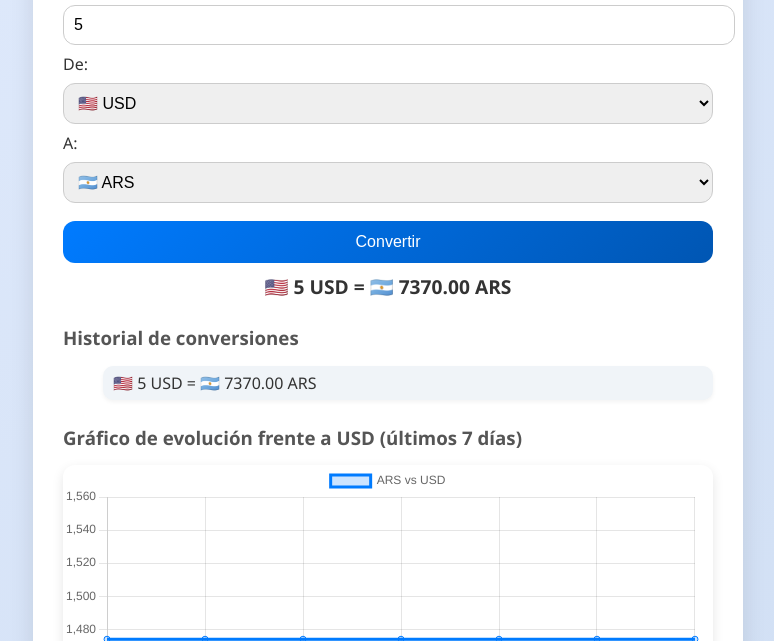
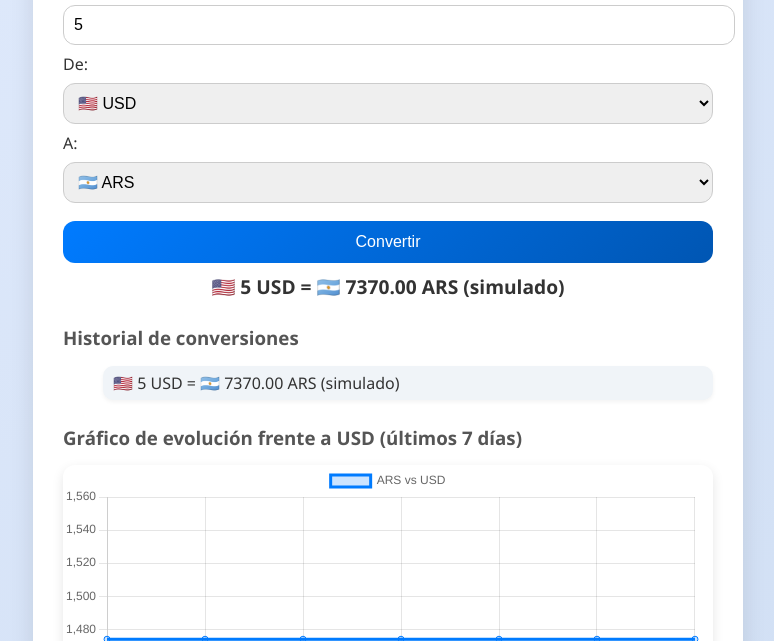
Before and after one commit to NahuBeatZ/conversordemoneda, a website: page index.html in a window 1280 px wide. Both pictures are taken after typing "5" into the empty fields and a click on the button "Convertir". Shown: the part 159-800 px from the top of the page, without its empty margins (252-1026 px from the left). Drawn offline with nearby package versions, Linux system fonts and the light colour scheme; no server answers.

Commit message:
conversor

```diff
--- /dev/null
+++ b/package.json
@@ -0,0 +1,6 @@
+{
+  "dependencies": {
+    "express": "^5.1.0",
+    "node-fetch": "^3.3.2"
+  }
+}
--- a/scripts.js
+++ b/scripts.js
@@ -21,25 +21,27 @@ const listaMonedas = [
   { code: "VES", flag: "🇻🇪" }
 ];
 
-const API_KEY = "5a32de71cc0454cfd6b0060"; // Tu clave de ExchangeRate-API
 let chartMoneda = null;
 
 // Tasas simuladas como respaldo
+
+// Tasas simuladas completas
 const tasasSimuladas = {
-  USD: { USD: 1, EUR: 0.85, ARS: 1474, BRL: 5.3, CNY: 7.1, MXN: 18, CLP: 953, COP: 3872, PEN: 3.48, UYU: 40, BOB: 6.9, PYG: 7122, VES: 165 },
-  EUR: { USD: 1.18, EUR: 1, ARS: 1735, BRL: 6.2, CNY: 8.3, MXN: 21.5, CLP: 1140, COP: 4630, PEN: 4.1, UYU: 46.5, BOB: 8, PYG: 8280, VES: 192 },
-  ARS: { USD: 0.00068, EUR: 0.00058, ARS: 1, BRL: 0.0036, CNY: 0.0048, MXN: 0.012, CLP: 0.62, COP: 2.63, PEN: 0.0023, UYU: 0.027, BOB: 0.004, PYG: 4.84, VES: 0.11 },
-  BRL: { USD: 0.19, EUR: 0.16, ARS: 277, BRL: 1, CNY: 1.34, MXN: 3.39, CLP: 180, COP: 730, PEN: 0.66, UYU: 7.5, BOB: 1.3, PYG: 939, VES: 21.2 },
-  CNY: { USD: 0.14, EUR: 0.12, ARS: 205, BRL: 0.75, CNY: 1, MXN: 2.53, CLP: 135, COP: 550, PEN: 0.5, UYU: 5.2, BOB: 0.9, PYG: 712, VES: 16.5 },
-  MXN: { USD: 0.055, EUR: 0.047, ARS: 18.5, BRL: 0.31, CNY: 0.40, MXN: 1, CLP: 53, COP: 220, PEN: 0.19, UYU: 2.1, BOB: 0.36, PYG: 103, VES: 2.3 },
-  CLP: { USD: 0.0010, EUR: 0.00088, ARS: 0.97, BRL: 0.0056, CNY: 0.0074, MXN: 0.019, CLP: 1, COP: 4.15, PEN: 0.0036, UYU: 0.039, BOB: 0.0069, PYG: 1.95, VES: 0.044 },
-  COP: { USD: 0.00026, EUR: 0.00022, ARS: 0.38, BRL: 0.0014, CNY: 0.0018, MXN: 0.0045, CLP: 0.24, COP: 1, PEN: 0.00087, UYU: 0.009, BOB: 0.0036, PYG: 0.47, VES: 0.011 },
-  PEN: { USD: 0.29, EUR: 0.24, ARS: 425, BRL: 1.51, CNY: 1.99, MXN: 5.2, CLP: 278, COP: 1140, PEN: 1, UYU: 12, BOB: 2.0, PYG: 143, VES: 3.4 },
-  UYU: { USD: 0.025, EUR: 0.021, ARS: 37, BRL: 0.13, CNY: 0.19, MXN: 0.48, CLP: 26, COP: 106, PEN: 0.083, UYU: 1, BOB: 0.17, PYG: 12, VES: 0.29 },
-  BOB: { USD: 0.14, EUR: 0.12, ARS: 210, BRL: 0.77, CNY: 1.1, MXN: 2.8, CLP: 152, COP: 620, PEN: 0.50, UYU: 5.9, BOB: 1, PYG: 72, VES: 1.7 },
-  PYG: { USD: 0.00014, EUR: 0.00012, ARS: 0.21, BRL: 0.0011, CNY: 0.0014, MXN: 0.0097, CLP: 0.51, COP: 2.0, PEN: 0.007, UYU: 0.083, BOB: 0.014, PYG: 1, VES: 0.024 },
-  VES: { USD: 0.0061, EUR: 0.0052, ARS: 9.0, BRL: 0.047, CNY: 0.061, MXN: 0.26, CLP: 14, COP: 57, PEN: 0.29, UYU: 3.4, BOB: 0.59, PYG: 41.7, VES: 1 }
+  USD: { USD:1, EUR:0.85, ARS:1474, BRL:5.3, CNY:7.1, MXN:18, CLP:953, COP:3872, PEN:3.48, UYU:40, BOB:6.9, PYG:7122, VES:165 },
+  EUR: { USD:1.18, EUR:1, ARS:1735, BRL:6.2, CNY:8.3, MXN:21.5, CLP:1140, COP:4630, PEN:4.1, UYU:46.5, BOB:8, PYG:8280, VES:192 },
+  ARS: { USD:0.00068, EUR:0.00058, ARS:1, BRL:0.0036, CNY:0.0048, MXN:0.012, CLP:0.62, COP:2.63, PEN:0.0023, UYU:0.027, BOB:0.004, PYG:4.84, VES:0.11 },
+  BRL: { USD:0.19, EUR:0.16, ARS:277, BRL:1, CNY:1.34, MXN:3.45, CLP:180, COP:730, PEN:0.66, UYU:7.5, BOB:1.28, PYG:931, VES:28 },
+  CNY: { USD:0.14, EUR:0.12, ARS:207, BRL:0.75, CNY:1, MXN:2.58, CLP:134, COP:544, PEN:0.49, UYU:5.6, BOB:0.95, PYG:693, VES:20.9 },
+  MXN: { USD:0.056, EUR:0.047, ARS:81, BRL:0.29, CNY:0.39, MXN:1, CLP:52, COP:212, PEN:0.19, UYU:2.2, BOB:0.37, PYG:145, VES:4.4 },
+  CLP: { USD:0.00105, EUR:0.00088, ARS:1.55, BRL:0.0055, CNY:0.0075, MXN:0.019, CLP:1, COP:4.1, PEN:0.0036, UYU:0.043, BOB:0.0071, PYG:2.78, VES:0.084 },
+  COP: { USD:0.00026, EUR:0.00022, ARS:0.38, BRL:0.00137, CNY:0.0018, MXN:0.0047, CLP:0.24, COP:1, PEN:0.00087, UYU:0.011, BOB:0.0017, PYG:0.49, VES:0.020 },
+  PEN: { USD:0.29, EUR:0.24, ARS:430, BRL:1.5, CNY:1.1, MXN:5.3, CLP:278, COP:1147, PEN:1, UYU:6.1, BOB:1.85, PYG:913, VES:21 },
+  UYU: { USD:0.025, EUR:0.021, ARS:37, BRL:0.13, CNY:0.18, MXN:0.45, CLP:23, COP:91, PEN:0.16, UYU:1, BOB:0.3, PYG:150, VES:3.6 },
+  BOB: { USD:0.14, EUR:0.125, ARS:242, BRL:0.78, CNY:0.94, MXN:2.7, CLP:147, COP:580, PEN:0.54, UYU:3.33, BOB:1, PYG:495, VES:11 },
+  PYG: { USD:0.00014, EUR:0.00012, ARS:0.21, BRL:0.0011, CNY:0.0014, MXN:0.0069, CLP:0.36, COP:2.03, PEN:0.0011, UYU:0.0067, BOB:0.002, PYG:1, VES:0.022 },
+  VES: { USD:0.006, EUR:0.0052, ARS:0.006, BRL:0.036, CNY:0.048, MXN:0.23, CLP:11.9, COP:50, PEN:0.048, UYU:0.28, BOB:0.09, PYG:45, VES:1 }
 };
+
 
 // Cargar monedas en los selects
 function cargarMonedas() {
@@ -63,9 +65,8 @@ function cargarMonedas() {
 // Historial
 function guardarHistorial(texto) {
   let historial = JSON.parse(localStorage.getItem("historialConversiones") || "[]");
-  if (!Array.isArray(historial)) historial = [];
   historial.unshift(texto);
-  if (historial.length > 5) historial.pop();
+  if(historial.length > 5) historial.pop();
   localStorage.setItem("historialConversiones", JSON.stringify(historial));
   mostrarHistorial(historial);
 }
@@ -77,102 +78,79 @@ function mostrarHistorial(historial) {
     li.textContent = item;
     historialUL.appendChild(li);
   });
-  historialUL.scrollTop = 0;
 }
 
 function cargarHistorial() {
   const historial = JSON.parse(localStorage.getItem("historialConversiones") || "[]");
-  if (!Array.isArray(historial)) return;
   mostrarHistorial(historial);
 }
 
-// Conversión
+// Conversión usando servidor local BCRA o simulada
 async function convertir() {
   const monto = parseFloat(document.getElementById("monto").value);
   const origen = monedaOrigen.value;
   const destino = monedaDestino.value;
 
-  if (isNaN(monto)) {
-    resultado.innerText = "Ingrese un número válido";
-    return;
-  }
-  if (origen === destino) {
-    resultado.innerText = "Seleccione dos monedas diferentes";
-    return;
-  }
+  if(isNaN(monto)){ resultado.innerText="Ingrese un número válido"; return; }
+  if(origen===destino){ resultado.innerText="Seleccione dos monedas diferentes"; return; }
 
-  cargando.style.display = "block";
-  resultado.innerText = "";
+  cargando.style.display="block";
+  resultado.innerText="";
 
-  let tasa;
   try {
-    const res = await fetch(`https://v6.exchangerate-api.com/v6/${API_KEY}/latest/${origen}`);
+    const res = await fetch(`http://localhost:3000/tasas/${origen}`);
     const data = await res.json();
 
-    if (res.ok && data.conversion_rates && data.conversion_rates[destino]) {
-      tasa = data.conversion_rates[destino];
-    } else {
-      console.warn("API no disponible, usando tasa simulada");
-      tasa = (tasasSimuladas[origen] && tasasSimuladas[origen][destino]) || 1;
-    }
+    // Si el servidor devuelve tasa para la moneda destino, usarla; sino, simulada
+    const tasa = data[destino] || (tasasSimuladas[origen][destino] || 1);
+    const total = monto * tasa;
 
-  } catch (error) {
-    console.error("Error API:", error);
-    tasa = (tasasSimuladas[origen] && tasasSimuladas[origen][destino]) || 1;
-  }
+    cargando.style.display="none";
 
-  const total = monto * tasa;
-  cargando.style.display = "none";
-
-  const textoResultado = `${listaMonedas.find(m => m.code === origen).flag} ${monto} ${origen} = ${listaMonedas.find(m => m.code === destino).flag} ${total.toFixed(2)} ${destino}`;
+    const textoResultado = `${listaMonedas.find(m=>m.code===origen).flag} ${monto} ${origen} = ${listaMonedas.find(m=>m.code===destino).flag} ${total.toFixed(2)} ${destino}`;
     resultado.innerText = textoResultado;
     resultado.classList.remove("animar");
     void resultado.offsetWidth;
     resultado.classList.add("animar");
 
     guardarHistorial(textoResultado);
-  mostrarGrafico(destino);
+    mostrarGrafico(origen, destino, data);
+
+  } catch(err) {
+    console.error(err);
+    cargando.style.display="none";
+
+    const total = monto * (tasasSimuladas[origen][destino] || 1);
+    const textoResultado = `${listaMonedas.find(m=>m.code===origen).flag} ${monto} ${origen} = ${listaMonedas.find(m=>m.code===destino).flag} ${total.toFixed(2)} ${destino} (simulado)`;
+    resultado.innerText = textoResultado;
+    guardarHistorial(textoResultado);
+    mostrarGrafico(origen, destino);
+  }
 }
 
-// Gráfico simple
-function mostrarGrafico(moneda) {
-  const fechas = [];
-  const tasas = [];
-  const hoy = new Date();
-
-  for (let i = 6; i >= 0; i--) {
-    const fecha = new Date();
-    fecha.setDate(hoy.getDate() - i);
-    const dd = String(fecha.getDate()).padStart(2, "0");
-    const mm = String(fecha.getMonth() + 1).padStart(2, "0");
-    fechas.push(`${dd}/${mm}`);
-
-    const tasa = (tasasSimuladas["USD"] && tasasSimuladas["USD"][moneda]) || 1;
-    tasas.push(tasa);
+// Gráfico de últimos 7 días
+function mostrarGrafico(origen, destino, data=null){
+  const fechas=[], tasas=[];
+  if(data && Array.isArray(data.historial)){
+    data.historial.slice(-7).forEach(item => {
+      fechas.push(item.fecha);
+      tasas.push(item.valor);
+    });
+  } else {
+    const hoy=new Date();
+    for(let i=6;i>=0;i--){
+      const f=new Date();
+      f.setDate(hoy.getDate()-i);
+      fechas.push(`${String(f.getDate()).padStart(2,'0')}/${String(f.getMonth()+1).padStart(2,'0')}`);
+      tasas.push(tasasSimuladas[origen]?.[destino] || 1);
+    }
   }
 
-  if (chartMoneda) chartMoneda.destroy();
-
-  chartMoneda = new Chart(graficoCanvas, {
-    type: 'line',
-    data: {
-      labels: fechas,
-      datasets: [{
-        label: `${moneda} vs USD`,
-        data: tasas,
-        borderColor: '#007BFF',
-        backgroundColor: 'rgba(0, 123, 255, 0.2)',
-        tension: 0.3,
-        fill: true
-      }]
-    },
-    options: {
-      responsive: true,
-      plugins: {
-        legend: { display: true },
-        tooltip: { enabled: true }
-      }
-    }
+  if(chartMoneda) chartMoneda.destroy();
+  chartMoneda=new Chart(graficoCanvas,{
+    type:'line',
+    data:{ labels:fechas, datasets:[{ label:`${destino} vs ${origen}`, data:tasas, borderColor:'#007BFF', backgroundColor:'rgba(0,123,255,0.2)', tension:0.3, fill:true }] },
+    options:{ responsive:true, plugins:{ legend:{display:true} } }
   });
 }
 
```
Also changed, not shown: estilos.css (+0 -7 lines), server.js (added, +33 -0 lines), index.html (indentation only), 1 other file. Lines whose indentation alone changed are shown as unchanged.
